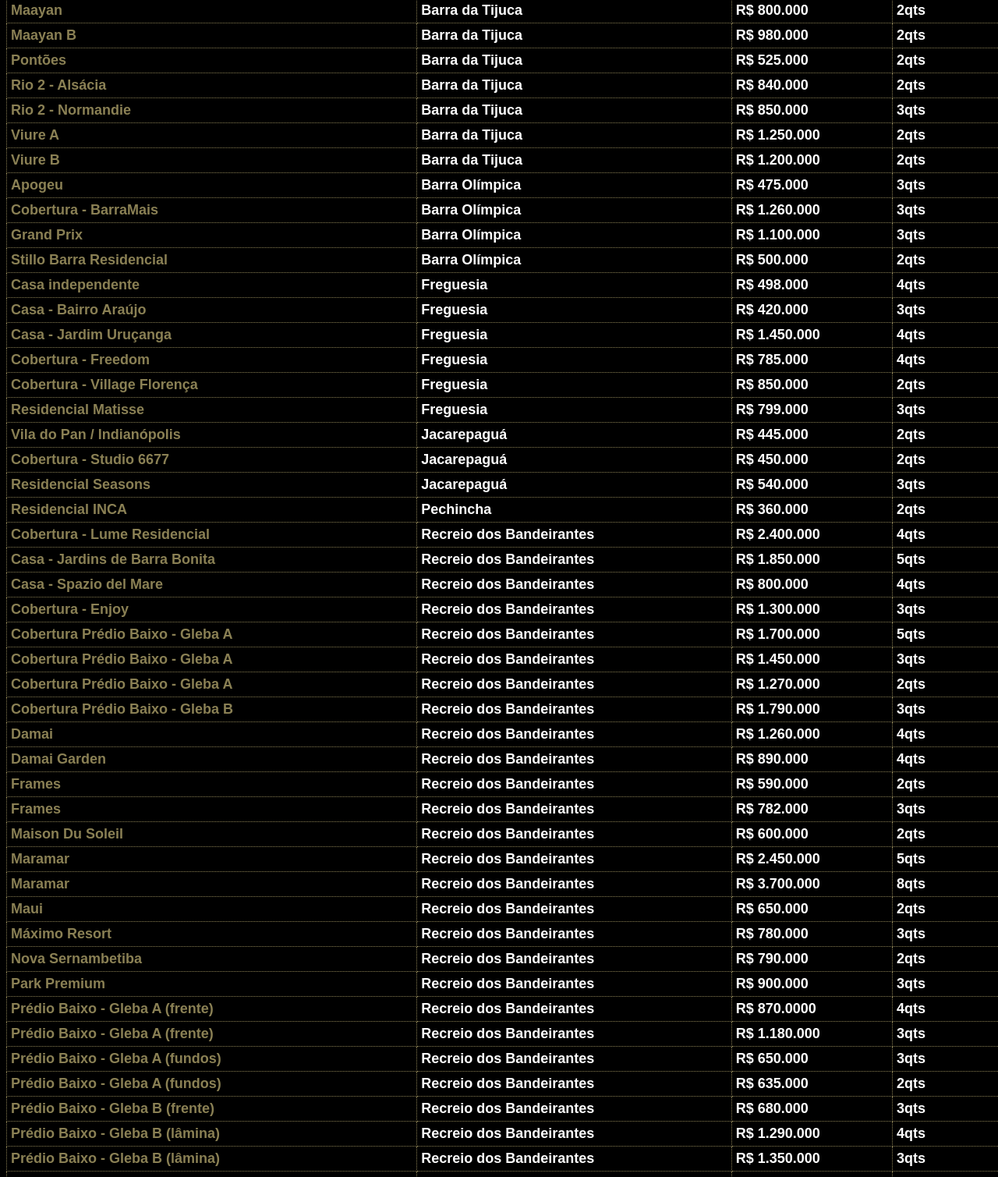
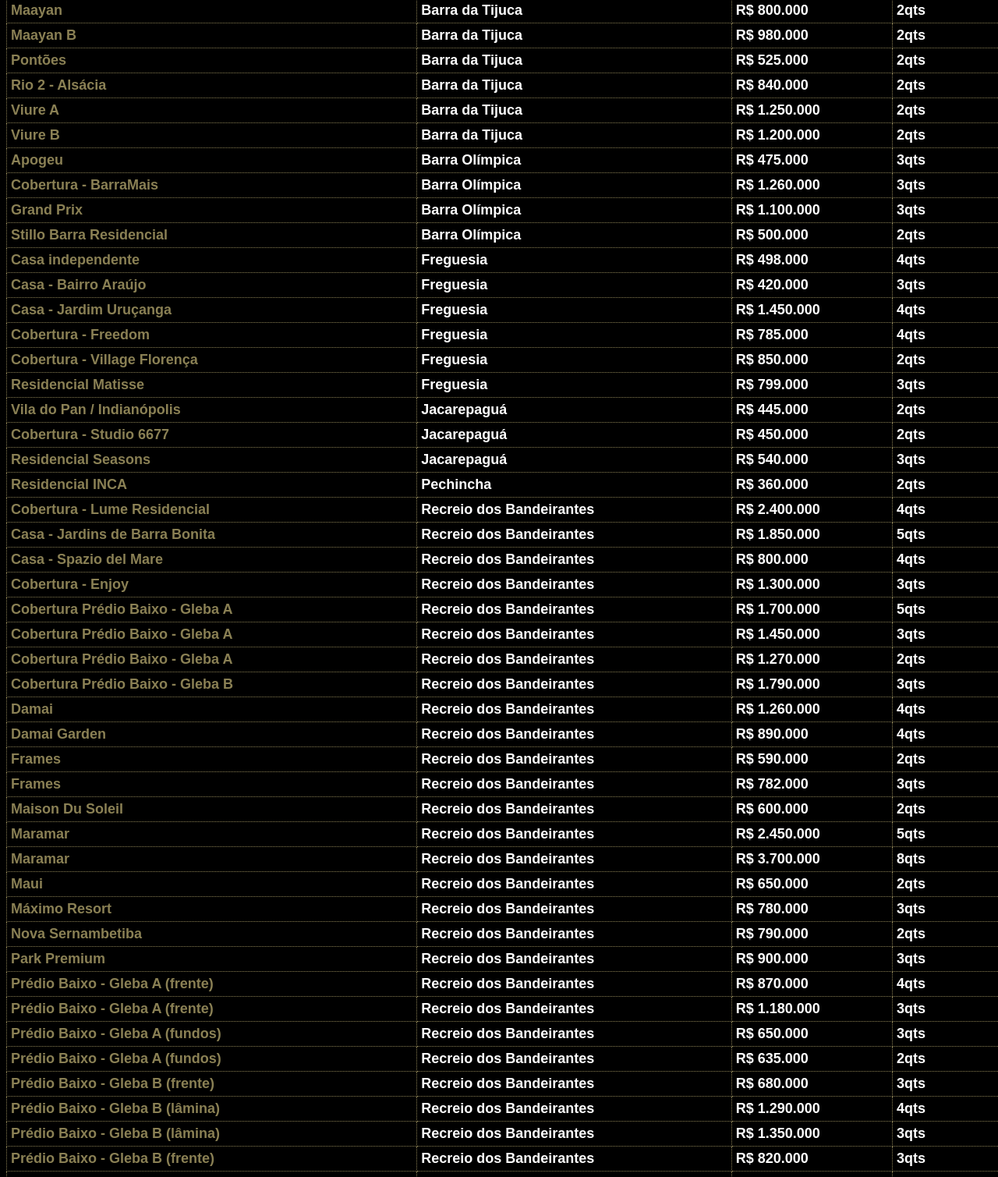
Before and after one commit to PedroCrqs/planilha-de-opcoes, a plain HTML site: page index.html in a window 1280 px wide. Shown: the part 846-2355 px from the top of the page at 78% size. Drawn offline with Linux system fonts and the light colour scheme; a web font is replaced by a local one.

Commit message:
weekly changes

```diff
--- a/index.html
+++ b/index.html
@@ -356,19 +356,6 @@
           <td>Barra da Tijuca</td>
           <td>R$ 840.000</td>
           <td>2qts</td>
-        </tr>
-        <tr>
-          <td>
-            <a
-              class="bName"
-              href="https://drive.google.com/drive/u/1/folders/1jGaSD7T6F6REpPX3nY1n_v7aSyxHpJ-l"
-              target="_blank"
-              >Rio 2 - Normandie</a
-            >
-          </td>
-          <td>Barra da Tijuca</td>
-          <td>R$ 850.000</td>
-          <td>3qts</td>
         </tr>
         <tr>
           <td>
@@ -835,7 +822,7 @@
             >
           </td>
           <td>Recreio dos Bandeirantes</td>
-          <td>R$ 870.0000</td>
+          <td>R$ 870.000</td>
           <td>4qts</td>
         </tr>
         <tr>
```
